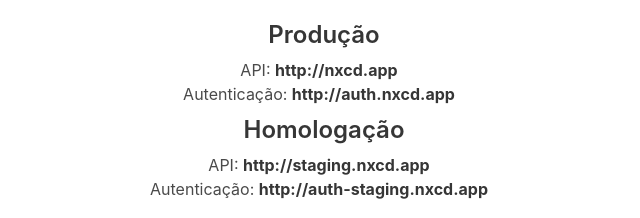
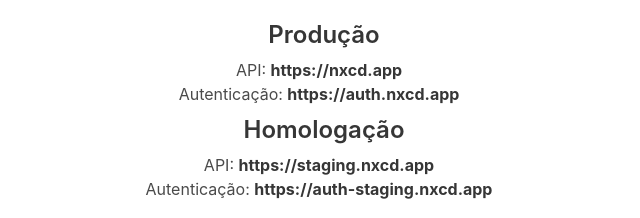
Before and after one commit to nxcd/docs, a plain HTML site: page index.html in a window 1280 px wide. Shown: the part 223-441 px from the top of the page, 316-956 px from the left. Drawn offline with nearby package versions, Linux system fonts and the light colour scheme.

Commit message:
Update index.html

```diff
--- a/index.html
+++ b/index.html
@@ -45,13 +45,13 @@
       <h3 class="title is-3">URLs base</h3>
       <h4 class="title is-4">Produção</h4>
       <ul>
-        <li>API: <strong>http://nxcd.app</strong></li>
-        <li>Autenticação: <strong>http://auth.nxcd.app</strong></li>
+        <li>API: <strong>https://nxcd.app</strong></li>
+        <li>Autenticação: <strong>https://auth.nxcd.app</strong></li>
       </ul>
       <h4 class="title is-4">Homologação</h4>
       <ul>
-        <li>API: <strong>http://staging.nxcd.app</strong></li>
-        <li>Autenticação: <strong>http://auth-staging.nxcd.app</strong></li>
+        <li>API: <strong>https://staging.nxcd.app</strong></li>
+        <li>Autenticação: <strong>https://auth-staging.nxcd.app</strong></li>
       </ul>
     </div>
     <ul class=" is-flex">
```
